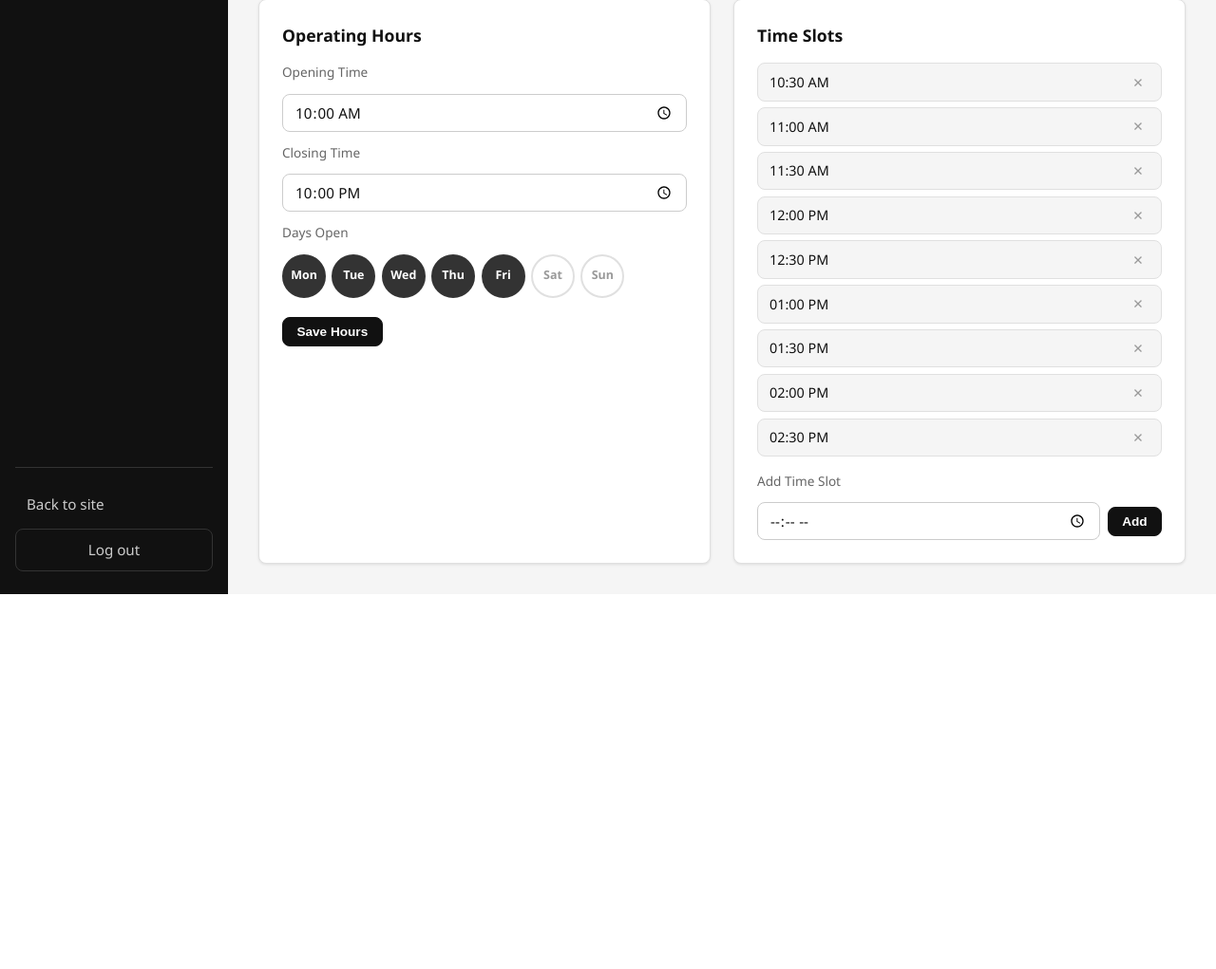
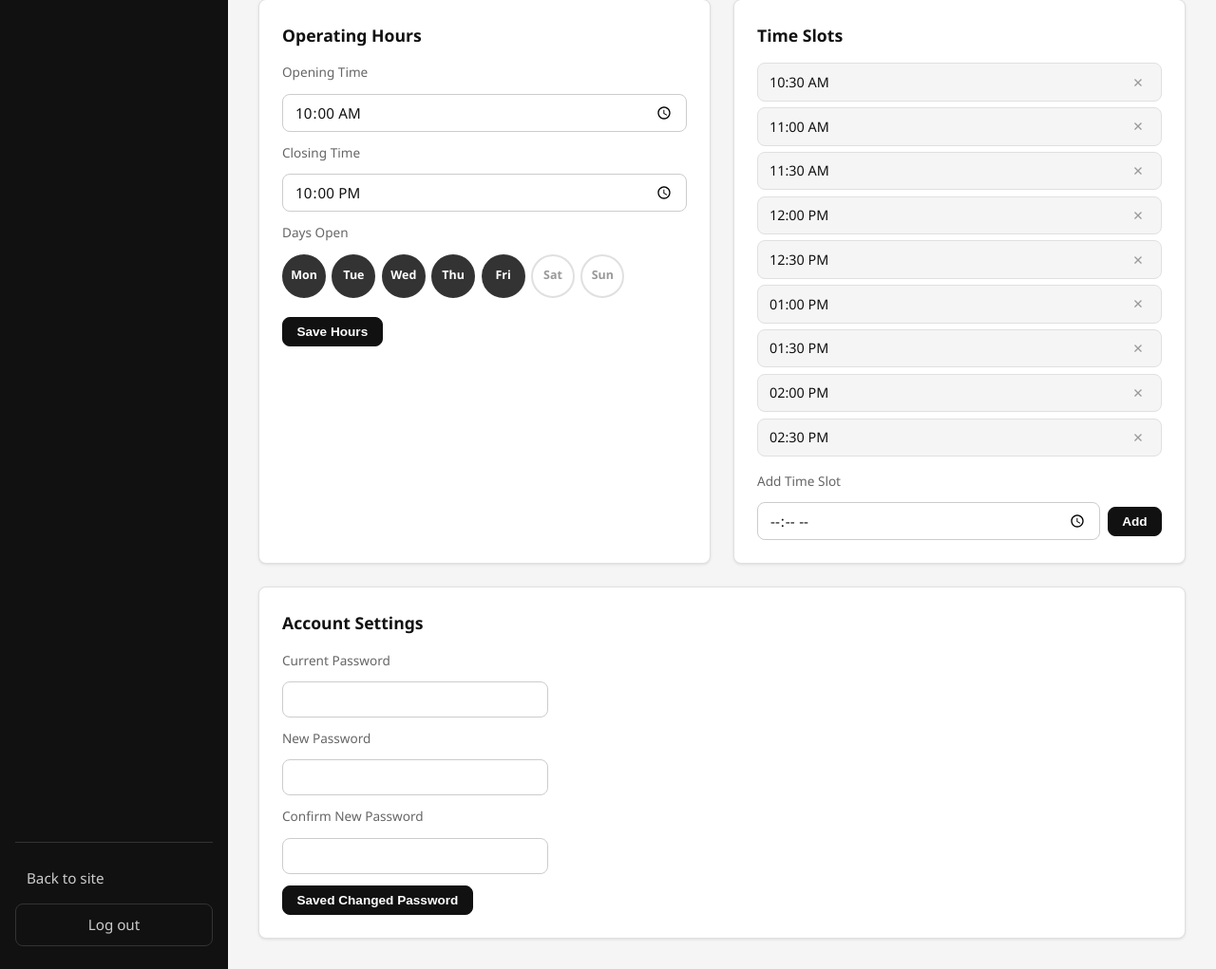
Before and after one commit to CK-UBacc/203.2-Restaurant-Booking-System, a Flask app: page /dashboard/restaurant-info in a window 1280 px wide. Shown: the part 1402-2423 px from the top of the page at 95% size. Before the commit the page ends 2028 px from the top, so only its background shows below. Run offline with Flask 3, Linux system fonts and the light colour scheme; the visitor is signed in with stand-in values (Sample User, id 1).

Commit message:
Added Password Change option
Added password change option. Working on adding a account details page will move change password function when created

```diff
--- a/app/dashboardRoutes.py
+++ b/app/dashboardRoutes.py
@@ -3,7 +3,7 @@ Route blueprints for the admin dashboard pages
 '''
 
 from flask import Blueprint, session, redirect, url_for, render_template, request, flash
-from .models import database, Table, Booking, TimeSlot, RestaurantSettings
+from .models import database, Table, Booking, TimeSlot, RestaurantSettings, User
 import datetime
 import calendar as cal_module
 
@@ -496,3 +496,31 @@ def dashboardStatistics(): #Displays booking stats, Such as total,group size etc
 #--------------------------------------------------
 # Settings page
 #--------------------------------------------------
+
+
+
+#-------------------------------------------------
+#Save Password changes
+#-------------------------------------------------
+
+@dashboard.route("/change-password", methods=["POST"])
+def dashboardChangePassword():
+    current_password = request.form.get("current_password")
+    new_password = request.form.get("new_password")
+    confirm_password = request.form.get("confirm_password")
+
+    user = User.query.filter_by(username=session["username"]).first()
+
+    if user.password != current_password:
+        flash("Current Password is Incorrect")
+        return redirect(url_for("dashboard.dashboardTables"))
+
+    if new_password != confirm_password:
+        flash("Passwords do not match")
+        return redirect(url_for("dashboard.dashboardTables"))
+
+    user.password = new_password
+    database.session.commit()
+
+    flash("Password has been changed")
+    return redirect(url_for("dashboard.dashboardTables"))
--- a/app/templates/dashboardTables.html
+++ b/app/templates/dashboardTables.html
@@ -280,6 +280,33 @@
     </div>
 </div>
 
+<!--Change Account Password/Settings-->
+<section class="dash-card">
+<div class="dash-card-header">
+    <h2>Account Settings</h2>
+</div>
+
+<form method="post" action="{{ url_for('dashboard.dashboardChangePassword') }}" class="dash-form">
+    <label>Current Password</label>
+    <input type="password" name="current_password" required>
+    <label>New Password</label>
+    <input type="password" name="new_password" required>
+    <label>Confirm New Password</label>
+    <input type="password" name="confirm_password" required>
+
+    <div class="settings-save">
+        <button type="submit" class="btn btn-primary">
+            Saved Changed Password
+        </button>
+
+    </div>
+
+
+</form>
+</section>
+
+
+
 <script>
     function openAddTableModal()  { document.getElementById('addTableModal').style.display  = 'flex'; }
     function closeAddTableModal() { document.getElementById('addTableModal').style.display  = 'none'; }
```
Also changed, not shown: test/__init__.py (added).
